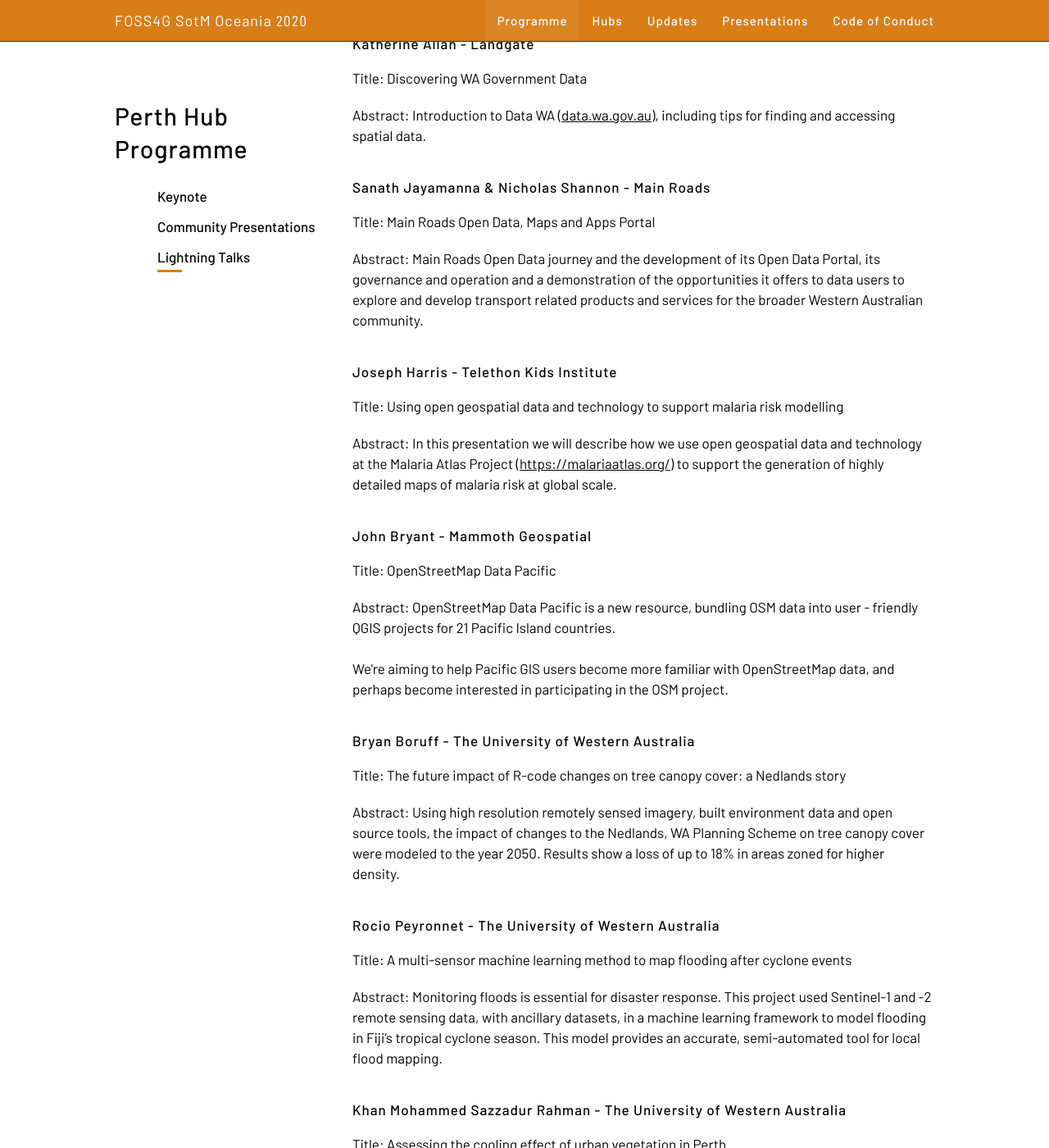
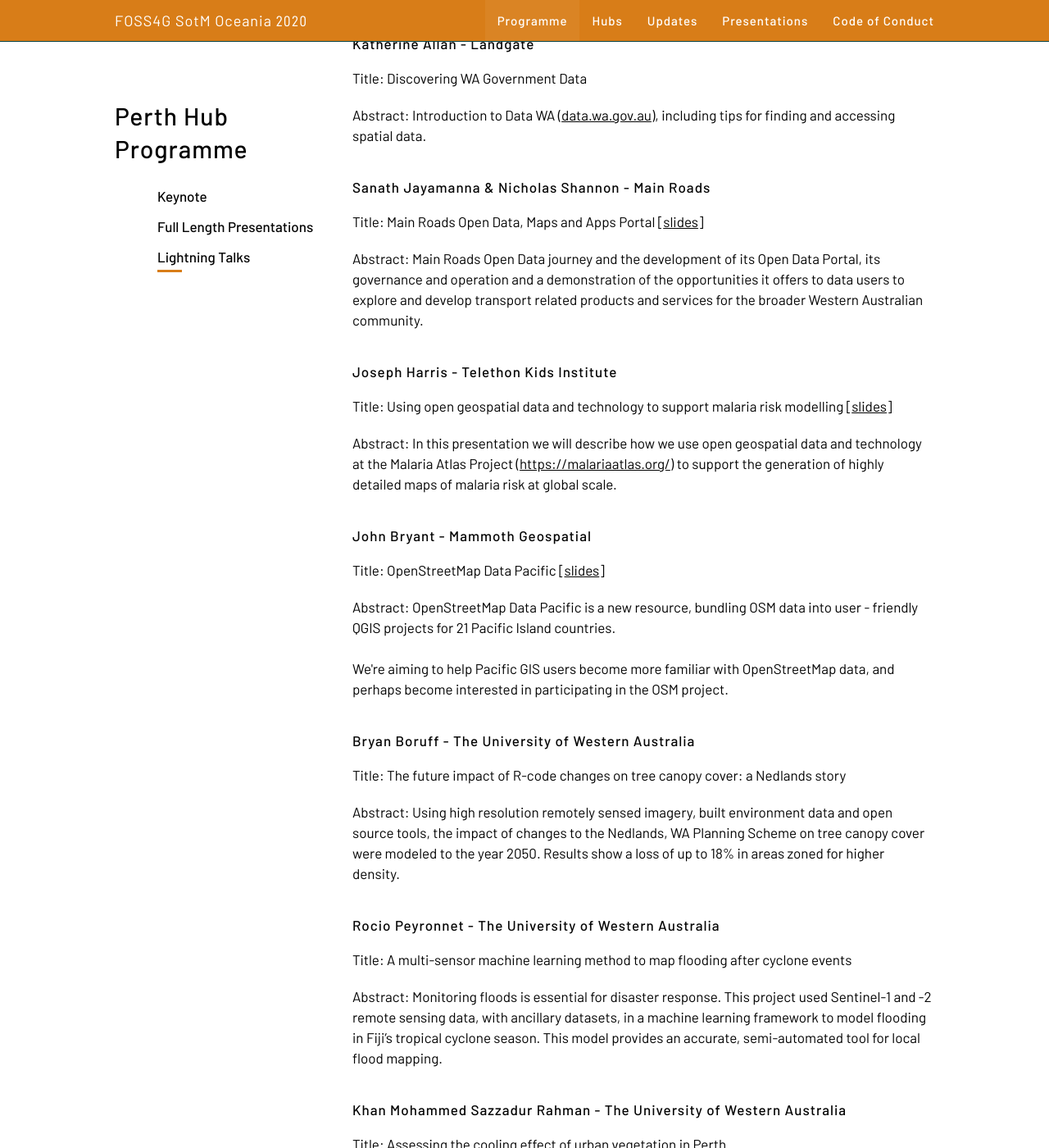
Before and after one commit to osgeo-oceania/foss4g-sotm-oceania-2020, a Jekyll site: the page built from hubs/perth/programme.html, in a window 1280 px wide and 1400 px high, scrolled down 4443 px. Shown: the whole window at 82% size. Built offline with Jekyll 4.4.1, drawn with Linux system fonts in a browser that asks for light colours; some of the changed text lies outside the part shown.

Commit message:
add presenter slides under CC-BY

```diff
--- a/hubs/perth/programme.html
+++ b/hubs/perth/programme.html
@@ -2,7 +2,7 @@
 layout: page-with-toc
 title: Perth Hub Programme
 titlecontent: ""
-headings: "keynote,community-presentations,lightning-talks"
+headings: "keynote,full-length-presentations,lightning-talks"
 ---
 
 <style>
@@ -35,7 +35,10 @@
 <div class="speaker_bio">
     <h4 id="rod-nowrojee-keynote-presentation">Rod Nowrojee - Department of Fire and Emergency Services</h4>
 
-    <p><b>Title:</b> Open Data, Open Observations</p>
+    <p>
+        <b>Title:</b> Open Data, Open Observations
+        <!-- [<a href="../assets/presos/Rod Nowrojee - Open Data, Open Observations.pdf">slides</a>] -->
+    </p>
 
     <p>
         <!-- <b>Biography:</b> -->Rod has seen spatial information at work from several perspectives working within
@@ -53,12 +56,15 @@
         He is currently immersed in the complexity of emergency management and response.</p>
 </div>
 
-<h2 id="community-presentations">Community Presentations</h2>
+<h2 id="full-length-presentations">Full Length Presentations</h2>
 
 <div class="speaker_bio">
     <h4 id="damien-hassan-community-presentation">Damien Hassan - State Records Office of Western Australia</h4>
 
-    <p><b>Title:</b> RetroMaps: Adventures in Time and Space</p>
+    <p>
+        <b>Title:</b> RetroMaps: Adventures in Time and Space
+        [<a href="../assets/presos/Damien Hassan - RetroMaps: Adventures in Time and Space.pdf">slides</a>]
+    </p>
 
     <p><b>Abstract:</b> A case study in using historic survey plans for Perth in a modern mapping interface: what we
         learnt, public reaction and where to from here.</p>
@@ -67,7 +73,10 @@
 <div class="speaker_bio">
     <h4 id="gabriel-diosan-community-presentation">Gabriel Diosan - City of Canning</h4>
 
-    <p><b>Title:</b> A Local Government Journey with QGIS</p>
+    <p>
+        <b>Title:</b> A Local Government Journey with QGIS
+        [<a href="../assets/presos/Gabriel Diosan - A Local Government Journey with QGIS.pdf">slides</a>]
+    </p>
 
     <p><b>Abstract:</b> This presentation will examine the use of QGIS at the City of Canning from the early days to
         present. The presentation will detail the use of QGIS in the organisation with a focus of strategic planning and
@@ -77,7 +86,10 @@
 <div class="speaker_bio">
     <h4 id="ivana-ivánová-community-presentation">Ivana Ivánová - Curtin University</h4>
 
-    <p><b>Title:</b> UN peacebuilding & peacekeeping is going….OPEN!</p>
+    <p>
+        <b>Title:</b> UN peacebuilding & peacekeeping is going….OPEN!
+        <!-- [<a href="../assets/presos/Ivana Ivanova - UN peacebuilding & peacekeeping is going….OPEN!.pdf">slides</a>] -->
+    </p>
 
     <p><b>Abstract:</b> In this presentation, we introduce the UN OpenGIS Initiative and its Open GIS Bundle for
         geo-data collection, analysis and dissemination compliant with requirements of peace-building and peacekeeping
@@ -87,7 +99,10 @@
 <div class="speaker_bio">
     <h4 id="norm-santich-community-presentation">Norm Santich - Landgate</h4>
 
-    <p><b>Title:</b> Using open source solutions to deliver spatial applications for government</p>
+    <p>
+        <b>Title:</b> Using open source solutions to deliver spatial applications for government
+        <!-- [<a href="../assets/presos/Norm Santich - Using open source solutions to deliver spatial applications for government.pdf">slides</a>] -->
+    </p>
 
     <p><b>Abstract:</b> Overview of web-mapping applications developed by Landgate's Location intelligence. These
         include the Western Power Network Bushfire Risk project, the Aurora fire spread simulation system, the fire
@@ -97,7 +112,10 @@
 <div class="speaker_bio">
     <h4 id="dan-dixon-community-presentation">Dan Dixon - University of Western Australia</h4>
 
-    <p><b>Title:</b> Using Satellite and Drone Remote Sensing to monitor Eucalypt Flowering Events</p>
+    <p>
+        <b>Title:</b> Using Satellite and Drone Remote Sensing to monitor Eucalypt Flowering Events
+        <!-- [<a href="../assets/presos/Dan Dixon - Using Satellite and Drone Remote Sensing to monitor Eucalypt Flowering Events.pdf">slides</a>] -->
+    </p>
 
     <p><b>Abstract:</b> Knowledge of flowering events is key for various applications including ecology and beekeeping.
         This research presents a method that combines drone and satellite images to produce landscape-scale maps of
@@ -107,7 +125,10 @@
 <div class="speaker_bio">
     <h4 id="nimalika-fernando-community-presentation">Nimalika Fernando - Curtin University</h4>
 
-    <p><b>Title:</b> Let's map indoors: starting indoor mapping with OSM </p>
+    <p>
+        <b>Title:</b> Let's map indoors: starting indoor mapping with OSM
+        [<a href="../assets/presos/Nimalika Fernando - Let's map indoors: starting indoor mapping with OSM.pdf">slides</a>]
+    </p>
 
     <p><b>Abstract:</b> Indoor maps of public spaces are still not commonly available as open data. Indoor data in OSM
         is growing but still at infancy compared to the outdoor maps. This presentation will discuss how to get started
@@ -117,7 +138,10 @@
 <div class="speaker_bio">
     <h4 id="jenny-smith-community-presentation">Jenny Smith - Landgate</h4>
 
-    <p><b>Title:</b> A non-technical tale of Data WA open source discovery</p>
+    <p>
+        <b>Title:</b> A non-technical tale of Data WA open source discovery
+        [<a href="../assets/presos/Jenny Smith - A non-technical tale of Data WA open source discovery.pdf">slides</a>]
+    </p>
 
     <p><b>Abstract:</b> Data WA manager’s account on discovering the meaning of free and open source software after
         attending a FOSS4G SotM conference.</p>
@@ -126,7 +150,10 @@
 <div class="speaker_bio">
     <h4 id="ross-gillis-community-presentation">Ross Gillis - Hydrobiology</h4>
 
-    <p><b>Title:</b> Open source remote sensing and dashboarding – surface water monitoring at your fingertips</p>
+    <p>
+        <b>Title:</b> Open source remote sensing and dashboarding – surface water monitoring at your fingertips
+        <!-- [<a href="../assets/presos/Ross Gillis - Open source remote sensing and dashboarding – surface water monitoring at your fingertips.pdf">slides</a>] -->
+    </p>
 
     <p><b>Abstract:</b> Monitoring seasonal variation in Western Australia’s surface water (e.g. lakes, ponds, dams etc)
         is essential for water management, aquatic ecology and biodiversity, regulatory compliance, public amenity, and
@@ -140,7 +167,10 @@
 <div class="speaker_bio">
     <h4 id="james-spath-community-presentation">James Spath - City of Swan</h4>
 
-    <p><b>Title:</b> All Take, No Give (LGAs - Open Data and FOSS4G)</p>
+    <p>
+        <b>Title:</b> All Take, No Give (LGAs - Open Data and FOSS4G)
+        <!-- [<a href="../assets/presos/___.pdf">slides</a>] -->
+    </p>
 
     <p><b>Abstract:</b> Open Data use in LGAs, quick overview of the disparity in staffing and capability amongst LGAs.
         Percentage of councils using Open Data, what they do with it and percentage who supply Open Data. Success
@@ -150,7 +180,10 @@
 <div class="speaker_bio">
     <h4 id="john-duncan-community-presentation">John Duncan - University of Western Australia</h4>
 
-    <p><b>Title:</b> Mapping Tongan farms with QField</p>
+    <p>
+        <b>Title:</b> Mapping Tongan farms with QField
+        <!-- [<a href="../assets/presos/John Duncan - Mapping Tongan farms with QField.pdf">slides</a>] -->
+    </p>
 
     <p><b>Abstract:</b> With the Ministry of Agriculture in Tonga, a workflow to map farms was developed. In the field,
         QField mobile GIS is used to map farms. Server-side, an Express app processes data submitted from mobile
@@ -160,7 +193,10 @@
 <div class="speaker_bio">
     <h4 id="piers-higgs-community-presentation">Piers Higgs - Gaia Resources</h4>
 
-    <p><b>Title:</b> How Open Source Created a Company</p>
+    <p>
+        <b>Title:</b> How Open Source Created a Company
+        <!-- [<a href="../assets/presos/Piers Higgs - How Open Source Created a Company.pdf">slides</a>] -->
+    </p>
 
     <p><b>Abstract:</b> Gaia Resources has grown from a small Perth company to an Australia-wide company - all thanks to
         open source software and open data. In this talk, the founder, Piers, will explain how the “open” philosophy has
@@ -170,7 +206,10 @@
     <div class="speaker_bio">
         <h4 id="edward-keys-community-presentation">Edward Keys - Prodigy Gold</h4>
 
-        <p><b>Title:</b> QField: Exploration Geology's new 'must-have' tool</p>
+        <p>
+            <b>Title:</b> QField: Exploration Geology's new 'must-have' tool
+            [<a href="../assets/presos/Edward Keys - QField: Exploration Geology's new 'must-have' tool.pdf">slides</a>]
+        </p>
 
         <p><b>Abstract:</b> QField is now able to drastically improve the way the mining industry collects and manages
             spatial information. From keeping track of complicated drilling programs, organizing rehabilitation to
@@ -183,7 +222,10 @@
 <div class="speaker_bio">
     <h4 id="merindah-bairnsfather-scott-lightning-talk">Merindah Bairnsfather-Scott - Winyama</h4>
 
-    <p><b>Title:</b> IMW Australia - On Demand</p>
+    <p>
+        <b>Title:</b> IMW Australia - On Demand
+        <!-- [<a href="../assets/presos/Merindah Bairnsfather-Scott - IMW Australia - On Demand.pdf">slides</a>] -->
+    </p>
 
     <p><b>Abstract:</b> The Indigenous Mapping Workshop Australia is now delivered a little differently. The IMW
         Australia - On Demand has been purpose built for our participants to access culturally appropriate training from
@@ -193,7 +235,10 @@
 <div class="speaker_bio">
     <h4 id="jianhong-cecilia-xia-lightning-talk">Cecilia Xia - Curtin University</h4>
 
-    <p><b>Title:</b> Time Series Forecasting Of COVID-19 in Australia</p>
+    <p>
+        <b>Title:</b> Time Series Forecasting Of COVID-19 in Australia
+        [<a href="../assets/presos/Cecilia Xia - Time Series Forecasting Of COVID-19 in Australia.pdf">slides</a>]
+    </p>
 
     <p><b>Abstract:</b> With this research, dynamic regression models using R and Python were validated with variable
         factors to explore any relationships and trends that are likely to cause widespread in Australia.</p>
@@ -202,7 +247,10 @@
 <div class="speaker_bio">
     <h4 id="alex-chapman-lightning-talk">Alex Chapman - Gaia Resources</h4>
 
-    <p><b>Title:</b> Open and Dynamic Field Guides</p>
+    <p>
+        <b>Title:</b> Open and Dynamic Field Guides
+        <!-- [<a href="../assets/presos/Alex Chapman - Open and Dynamic Field Guides.pdf">slides</a>] -->
+    </p>
 
     <p><b>Abstract:</b> Using open source software and open data, the team at Gaia Resources were able to develop a
         system that can generate a dynamic field guide for anywhere in Australia, across various different groupings of
@@ -212,7 +260,10 @@
 <div class="speaker_bio">
     <h4 id="james-keating-lightning-talk">James Keating - Hydrobiology</h4>
 
-    <p><b>Title:</b> Into the deep – Hydrographic surveying using open source applications</p>
+    <p>
+        <b>Title:</b> Into the deep – Hydrographic surveying using open source applications
+        <!-- [<a href="../assets/presos/James Keating - Into the deep – Hydrographic surveying using open source applications.pdf">slides</a>] -->
+    </p>
 
     <p><b>Abstract:</b> Aquatic ecological investigations require a strong understanding of the entire water body, from
         top to bottom. Typical examples include habitat classification of the seabed, old infrastructure abandoned at
@@ -229,7 +280,10 @@
 <div class="speaker_bio">
     <h4 id="katherine-allan-lightning-talk">Katherine Allan - Landgate</h4>
 
-    <p><b>Title:</b> Discovering WA Government Data</p>
+    <p>
+        <b>Title:</b> Discovering WA Government Data
+        <!-- [<a href="../assets/presos/Katherine Allan - Discovering WA Government Data.pdf">slides</a>] -->
+    </p>
 
     <p><b>Abstract:</b> Introduction to Data WA (<a href="https://data.wa.gov.au" target="_blank">data.wa.gov.au</a>), including tips for finding and accessing spatial data.
     </p>
@@ -238,7 +292,10 @@
 <div class="speaker_bio">
     <h4 id="sanath-jayamanna-&-nicholas-shannon-lightning-talk">Sanath Jayamanna & Nicholas Shannon - Main Roads</h4>
 
-    <p><b>Title:</b> Main Roads Open Data, Maps and Apps Portal</p>
+    <p>
+        <b>Title:</b> Main Roads Open Data, Maps and Apps Portal
+        [<a href="../assets/presos/Sanath Jayamanna, Nicholas Shannon - Main Roads Open Data, Maps and Apps Portal.pdf">slides</a>]
+    </p>
 
     <p><b>Abstract:</b> Main Roads Open Data journey and the development of its Open Data Portal, its governance and
         operation and a demonstration of the opportunities it offers to data users to explore and develop transport
@@ -248,7 +305,10 @@
 <div class="speaker_bio">
     <h4 id="joseph-harris-lightning-talk">Joseph Harris - Telethon Kids Institute</h4>
 
-    <p><b>Title:</b> Using open geospatial data and technology to support malaria risk modelling</p>
+    <p>
+        <b>Title:</b> Using open geospatial data and technology to support malaria risk modelling
+        [<a href="../assets/presos/Joseph Harris - Using open geospatial data and technology to support malaria risk modelling.pdf">slides</a>]
+    </p>
 
     <p><b>Abstract:</b> In this presentation we will describe how we use open geospatial data and technology at the
         Malaria Atlas Project (<a href="https://malariaatlas.org/" target="_blank">https://malariaatlas.org/</a>) to support the generation of highly detailed maps of malaria
@@ -258,7 +318,10 @@
 <div class="speaker_bio">
     <h4 id="john-bryant-lightning-talk">John Bryant - Mammoth Geospatial</h4>
 
-    <p><b>Title:</b> OpenStreetMap Data Pacific</p>
+    <p>
+        <b>Title:</b> OpenStreetMap Data Pacific
+        [<a href="../assets/presos/John Bryant - OpenStreetMap Data Pacific.pdf">slides</a>]
+    </p>
 
     <p><b>Abstract:</b> OpenStreetMap Data Pacific is a new resource, bundling OSM data into user - friendly QGIS
         projects for 21 Pacific Island countries.<br/><br/>
@@ -269,7 +332,10 @@
 <div class="speaker_bio">
     <h4 id="bryan-boruff-lightning-talk">Bryan Boruff - The University of Western Australia</h4>
 
-    <p><b>Title:</b> The future impact of R-code changes on tree canopy cover: a Nedlands story</p>
+    <p>
+        <b>Title:</b> The future impact of R-code changes on tree canopy cover: a Nedlands story
+        <!-- [<a href="../assets/presos/Bryan Boruff - The future impact of R-code changes on tree canopy cover: a Nedlands story.pdf">slides</a>] -->
+    </p>
 
     <p><b>Abstract:</b> Using high resolution remotely sensed imagery, built environment data and open source tools, the
         impact of changes to the Nedlands, WA Planning Scheme on tree canopy cover were modeled to the year 2050.
@@ -279,7 +345,10 @@
 <div class="speaker_bio">
     <h4 id="rocio-peyronnet-lightning-talk">Rocio Peyronnet - The University of Western Australia</h4>
 
-    <p><b>Title:</b> A multi-sensor machine learning method to map flooding after cyclone events</p>
+    <p>
+        <b>Title:</b> A multi-sensor machine learning method to map flooding after cyclone events
+        <!-- [<a href="../assets/presos/Rocio Peyronnet - A multi-sensor machine learning method to map flooding after cyclone events.pdf">slides</a>] -->
+    </p>
 
     <p><b>Abstract:</b> Monitoring floods is essential for disaster response. This project used Sentinel-1 and -2 remote
         sensing data, with ancillary datasets, in a machine learning framework to model flooding in Fiji’s tropical
@@ -290,7 +359,10 @@
     <h4 id="khan-mohammed-sazzadur-rahman-lightning-talk">Khan Mohammed Sazzadur Rahman - The University of Western
         Australia</h4>
 
-    <p><b>Title:</b> Assessing the cooling effect of urban vegetation in Perth</p>
+    <p>
+        <b>Title:</b> Assessing the cooling effect of urban vegetation in Perth
+        <!-- [<a href="../assets/presos/Khan Mohammed Sazzadur Rahman - Assessing the cooling effect of urban vegetation in Perth.pdf">slides</a>] -->
+    </p>
 
     <p><b>Abstract:</b> The risk of outdoor thermal stress in urban areas is increasing. This study modelled the effect
         of re-vegetation on residential area’s temperature in Perth using a combination of open data (Landsat) and open
@@ -300,7 +372,10 @@
 <div class="speaker_bio">
     <h4 id="sam-wilson-lightning-talk">Sam Wilson</h4>
 
-    <p><b>Title:</b> Contributing to OpenStreetMap</p>
+    <p>
+        <b>Title:</b> Contributing to OpenStreetMap
+        [<a href="../assets/presos/Sam Wilson - Contributing to OpenStreetMap.pdf">slides</a>]
+    </p>
 
     <p><b>Abstract:</b> How to get started with adding data to OpenStreetMap. To be followed on Saturday by a
         ground-truthing excursion in Perth and hands-on map editing.</p>
@@ -309,7 +384,10 @@
 <div class="speaker_bio">
     <h4 id="petra-helmholz-lightning-talk">Petra Helmholz - Curtin University</h4>
 
-    <p><b>Title:</b> From Applied Cartography students to the QGIS developers with love</p>
+    <p>
+        <b>Title:</b> From Applied Cartography students to the QGIS developers with love
+        <!-- [<a href="../assets/presos/Petra Helmholz - From Applied Cartography students to the QGIS developers with love.pdf">slides</a>] -->
+    </p>
 
     <p><b>Abstract:</b> Teaching Applied Cartography with QGIS is great, but our wish list of additional features
         indicates that it could be even better! In this presentation, we will briefly explain what we do with QGIS and
```
Also changed, not shown: 11 other files.
